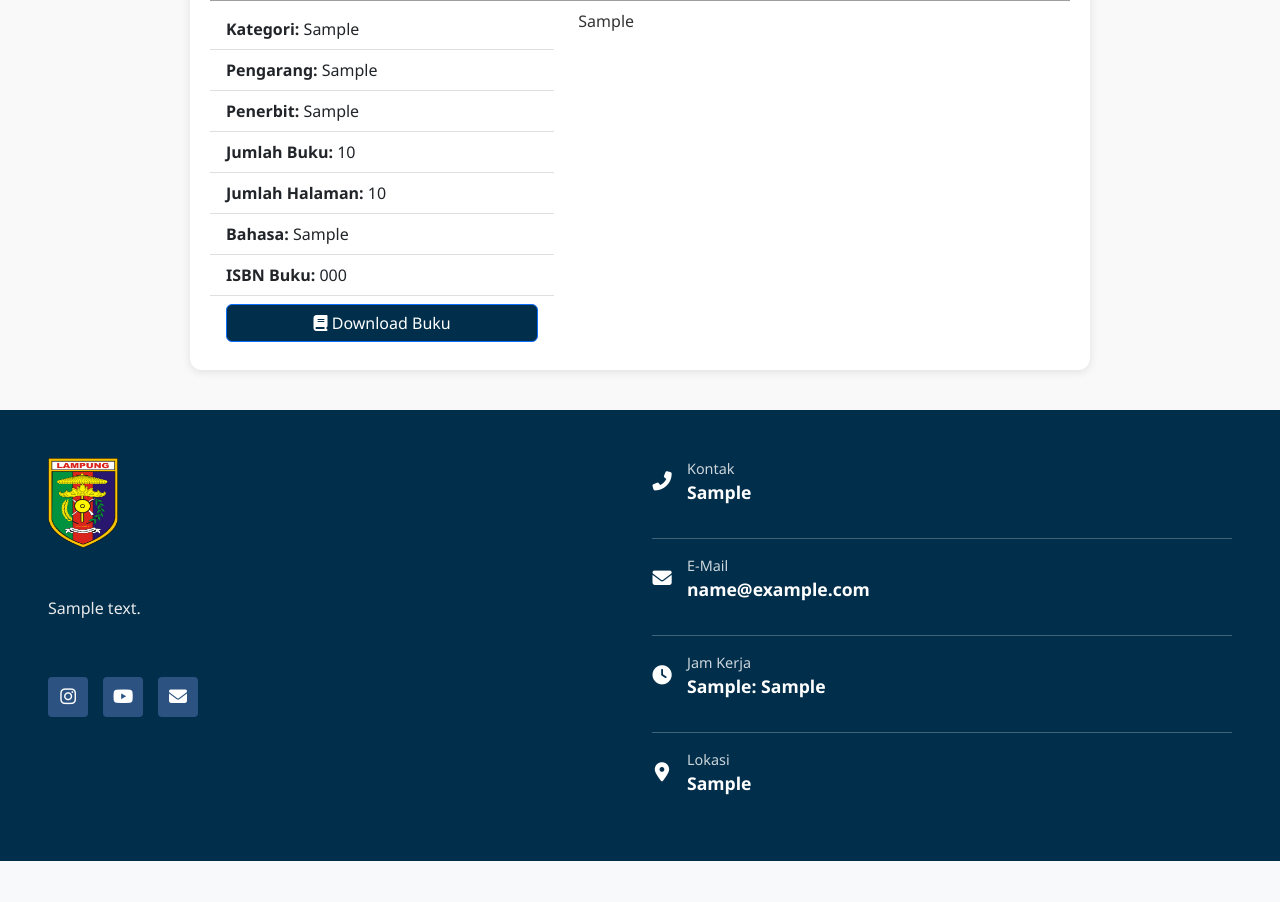
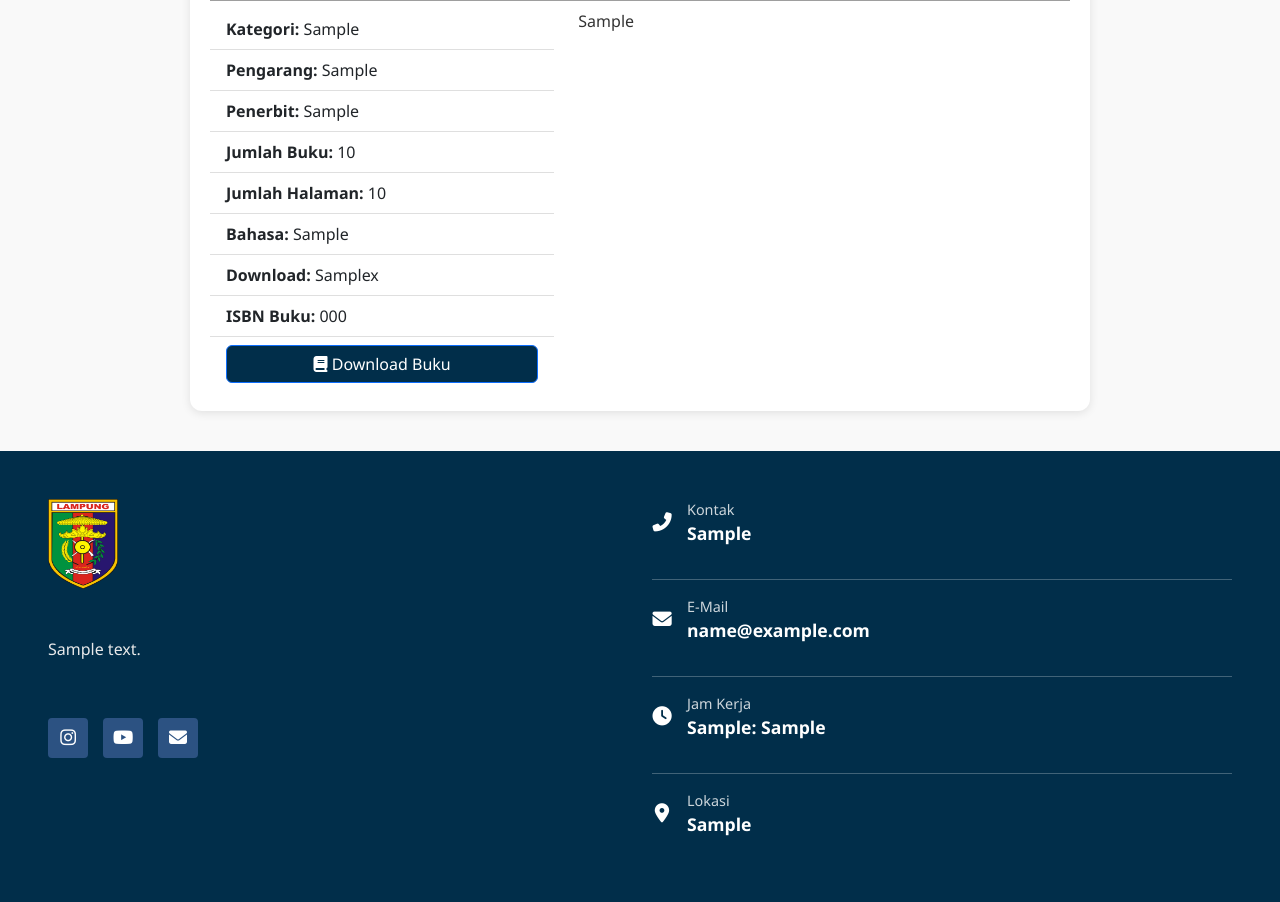
Before and after one commit to earldev4/web-perpus, a PHP site: page /pages/detail.php?id=1 in a window 1280 px wide. Shown: the part 887-1789 px from the top of the page. Before the commit the page ends 1748 px from the top, so only its background shows below. Run offline with PHP 8.4, Linux system fonts and the light colour scheme; tables that the repository leaves empty or names only in its code hold one stand-in row (values such as "Sample post"); grey boxes are pictures that could not be loaded.

Commit message:
add download in detail page

```diff
--- a/pages/detail.php
+++ b/pages/detail.php
@@ -74,6 +74,9 @@ $footerResult = $footer['footer'];
                         <span class="fw-bold">Bahasa: </span> <?= isset($book['bahasa_buku']) ? htmlspecialchars($book['bahasa_buku']) : "Tidak ada bahasa buku";  ?>
                     </li>
                     <li class="list-group-item">
+                        <span class="fw-bold">Download: </span> <?= isset($book['bahasa_buku']) ? htmlspecialchars($book['download']) : "Tidak ada download";  ?>x
+                    </li>
+                    <li class="list-group-item">
                         <span class="fw-bold">ISBN Buku: </span> <?= isset($book['isbn_buku']) ? htmlspecialchars($book['isbn_buku']) : "Tidak ada ISBN buku"; ?>
                     </li>
                     <li class="list-group-item">
```
